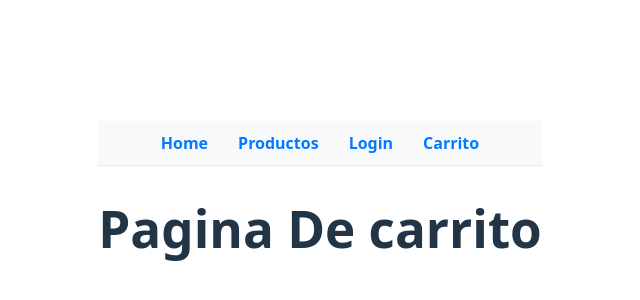
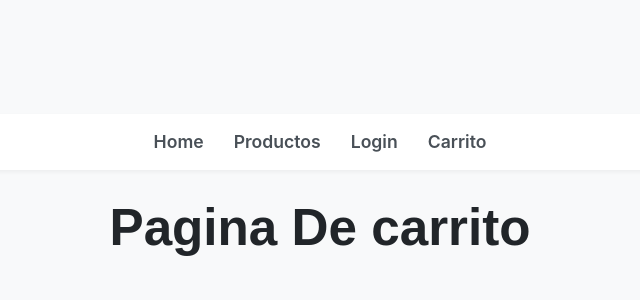
Before and after one commit to etec-programacion-3/programacion-3-2025-almada-Thiagox789, a React app in the folder frontend/: page /Carrito in a window 1280 px wide. Shown: the part 202-502 px from the top of the page, without its empty margins (320-960 px from the left). Built offline with nearby package versions, Linux system fonts and the light colour scheme; the HTML template or start-up script is replaced by a standard one.

Commit message:
Mejorado

```diff
--- a/frontend/src/App.css
+++ b/frontend/src/App.css
@@ -1,107 +1,210 @@
-#root {
-  max-width: 1280px;
-  margin: 0 auto;
-  padding: 2rem;
-  text-align: center;
+/* Global Styles & Resets */
+:root {
+  font-family: 'Inter', sans-serif; /* Modern font */
+  line-height: 1.5;
+  font-weight: 400;
+
+  color-scheme: light dark;
+  color: #333; /* Darker text for better readability */
+  background-color: #f8f9fa; /* Light background */
+
+  font-synthesis: none;
+  text-rendering: optimizeLegibility;
+  -webkit-font-smoothing: antialiased;
+  -moz-osx-font-smoothing: grayscale;
 }
 
-.logo {
-  height: 6em;
-  padding: 1.5em;
-  will-change: filter;
-  transition: filter 300ms;
-}
-.logo:hover {
-  filter: drop-shadow(0 0 2em #646cffaa);
-}
-.logo.react:hover {
-  filter: drop-shadow(0 0 2em #61dafbaa);
+body {
+  margin: 0;
+  display: flex;
+  place-items: center;
+  min-width: 320px;
+  min-height: 100vh;
 }
 
-@keyframes logo-spin {
-  from {
-    transform: rotate(0deg);
-  }
-  to {
-    transform: rotate(360deg);
-  }
+#root {
+  max-width: 1400px; /* Wider layout */
+  margin: 0 auto;
+  padding: 0; /* Remove root padding, components will manage their own */
+  text-align: center;
+  width: 100%;
 }
 
-@media (prefers-reduced-motion: no-preference) {
-  a:nth-of-type(2) .logo {
-    animation: logo-spin infinite 20s linear;
-  }
+h1, h2, h3, h4, h5, h6 {
+  font-family: 'Montserrat', sans-serif; /* A more elegant heading font */
+  color: #212529; /* Darker headings */
+  margin-top: 0;
+  margin-bottom: 0.5em;
 }
 
-.card {
-  padding: 2em;
+p {
+  margin-bottom: 1em;
 }
 
-.read-the-docs {
-  color: #888;
+a {
+  font-weight: 500;
+  color: #007bff;
+  text-decoration: inherit;
+}
+a:hover {
+  color: #0056b3;
 }
 
-/* Custom styles for ProductCard and HomePage */
-.home-page {
-  padding: 20px;
+button {
+  border-radius: 8px;
+  border: 1px solid transparent;
+  padding: 0.6em 1.2em;
+  font-size: 1em;
+  font-weight: 500;
+  font-family: inherit;
+  background-color: #007bff;
+  color: #ffffff;
+  cursor: pointer;
+  transition: border-color 0.25s, background-color 0.25s;
+}
+button:hover {
+  border-color: #0056b3;
+  background-color: #0056b3;
+}
+button:focus,
+button:focus-visible {
+  outline: 4px auto -webkit-focus-ring-color;
 }
 
-.home-page h1 {
-  margin-bottom: 20px;
-  color: #333;
-}
-
-.product-list {
-  display: grid;
-  grid-template-columns: repeat(auto-fill, minmax(250px, 1fr));
-  gap: 20px;
-  justify-content: center;
-}
-
-.product-card {
-  border: 1px solid #ddd;
-  border-radius: 8px;
-  padding: 15px;
-  box-shadow: 0 2px 4px rgba(0, 0, 0, 0.1);
-  text-align: left;
-  background-color: #fff;
-}
-
-.product-card h3 {
-  margin-top: 0;
-  color: #007bff;
-}
-
-.product-card p {
-  margin-bottom: 5px;
-  color: #555;
-}
-
-.product-card p:last-child {
-  font-weight: bold;
-  color: #28a745;
+/* Navigation Bar */
+nav {
+  background-color: #ffffff;
+  box-shadow: 0 2px 4px rgba(0, 0, 0, 0.05);
+  padding: 15px 0;
+  margin-bottom: 30px;
 }
 
 nav ul {
   list-style: none;
   padding: 0;
+  margin: 0;
   display: flex;
   justify-content: center;
-  background-color: #f8f9fa;
-  padding: 10px 0;
-  border-bottom: 1px solid #e7e7e7;
-}
-
-nav li {
-  margin: 0 15px;
+  gap: 30px; /* Space out nav items */
 }
 
 nav a {
-  text-decoration: none;
-  color: #007bff;
-  font-weight: bold;
+  color: #495057; /* Darker nav links */
+  font-weight: 600;
+  font-size: 1.1em;
+  transition: color 0.2s ease-in-out;
 }
 
 nav a:hover {
-  color: #0056b3;
+  color: #007bff;
 }
+
+/* HomePage & Product List */
+.home-page {
+  padding: 40px 20px;
+  max-width: 1200px;
+  margin: 0 auto;
+}
+
+.home-page h1 {
+  font-size: 3em;
+  color: #212529;
+  margin-bottom: 40px;
+}
+
+.product-list {
+  display: grid;
+  grid-template-columns: repeat(auto-fill, minmax(280px, 1fr)); /* Slightly larger cards */
+  gap: 30px; /* More space between cards */
+  justify-content: center;
+  padding: 20px 0;
+}
+
+.product-card-link {
+  text-decoration: none;
+  color: inherit;
+}
+
+.product-card {
+  background-color: #ffffff;
+  border: none; /* Remove border */
+  border-radius: 12px; /* More rounded corners */
+  padding: 25px;
+  box-shadow: 0 6px 15px rgba(0, 0, 0, 0.08); /* Stronger, softer shadow */
+  text-align: left;
+  transition: transform 0.3s ease-in-out, box-shadow 0.3s ease-in-out;
+  display: flex;
+  flex-direction: column;
+  justify-content: space-between;
+  min-height: 200px; /* Ensure consistent card height */
+}
+
+.product-card:hover {
+  transform: translateY(-8px); /* More pronounced lift */
+  box-shadow: 0 10px 25px rgba(0, 0, 0, 0.15); /* Enhanced shadow on hover */
+}
+
+.product-card h3 {
+  font-size: 1.6em;
+  color: #007bff;
+  margin-bottom: 10px;
+}
+
+.product-card p {
+  font-size: 0.95em;
+  color: #6c757d; /* Muted description text */
+  margin-bottom: 8px;
+}
+
+.product-card p:last-of-type { /* Target the price paragraph */
+  font-weight: 700; /* Bolder price */
+  color: #28a745; /* Green for price */
+  font-size: 1.2em;
+  margin-top: auto; /* Push price to bottom */
+}
+
+/* ProductDetailPage */
+.product-detail-container {
+  max-width: 900px; /* Wider detail page */
+  margin: 50px auto;
+  padding: 40px;
+  border: none;
+  border-radius: 15px; /* More rounded */
+  box-shadow: 0 8px 20px rgba(0, 0, 0, 0.1); /* Professional shadow */
+  background-color: #ffffff;
+  text-align: left;
+}
+
+.product-detail-title {
+  color: #212529;
+  font-size: 3.5em; /* Larger title */
+  margin-bottom: 30px;
+  border-bottom: 3px solid #007bff; /* Thicker, prominent border */
+  padding-bottom: 15px;
+  text-align: center;
+}
+
+.product-detail-info {
+  padding: 20px 0;
+}
+
+.product-detail-info p {
+  font-size: 1.2em; /* Larger text */
+  line-height: 1.8;
+  margin-bottom: 15px;
+  color: #495057;
+}
+
+.product-detail-info strong {
+  color: #007bff;
+  font-weight: 600;
+}
+
+.product-detail-price {
+  font-size: 1.8em; /* Larger price */
+  color: #28a745;
+  font-weight: 700;
+  display: block; /* Ensure it takes full width */
+  margin-top: 20px;
+  text-align: right;
+}
--- a/frontend/src/App.jsx
+++ b/frontend/src/App.jsx
@@ -4,7 +4,7 @@ import HomePage from './components/HomePage';
 import Productos from './components/Productos';
 import Login from './components/Login';
 import Carrito from './components/Carrito';
-
+import ProductDetailPage from './components/ProductDetailPage';
 function App() {
   return (
     <>
@@ -22,6 +22,7 @@ function App() {
         <Route path="/Productos" element={<Productos />} />
         <Route path="/Login" element={<Login />} />
         <Route path="/Carrito" element={<Carrito />} />
+        <Route path="/products/:id" element={<ProductDetailPage />} />
       </Routes>
     </>
   )
--- a/frontend/src/components/ProductCard.jsx
+++ b/frontend/src/components/ProductCard.jsx
@@ -1,14 +1,17 @@
 import React from 'react';
+import { Link } from 'react-router-dom'; // Import Link
 import '../App.css'; // Assuming App.css contains some basic styling
 
 const ProductCard = ({ product }) => {
   return (
+    <Link to={`/products/${product.id_producto}`} className="product-card-link"> {/* Wrap with Link */}
       <div className="product-card">
         <h3>{product.nombre_producto}</h3>
         <p>{product.descripcion_producto}</p>
         <p>Price: ${product.precio_producto}</p>
         {/* Add more product details as needed */}
       </div>
+    </Link>
   );
 };
 
--- /dev/null
+++ b/frontend/src/components/ProductDetailPage.jsx
@@ -0,0 +1,54 @@
+import React, { useState, useEffect } from 'react';
+import { useParams } from 'react-router-dom';
+import axios from 'axios';
+
+const ProductDetailPage = () => {
+    const { id } = useParams();
+    const [product, setProduct] = useState(null);
+    const [loading, setLoading] = useState(true);
+    const [error, setError] = useState(null);
+
+    useEffect(() => {
+        const fetchProduct = async () => {
+            try {
+                const response = await axios.get(`http://localhost:8000/products/${id}`); // Assuming backend runs on port 8000
+                setProduct(response.data);
+            } catch (err) {
+                setError('Error al cargar el producto.');
+                console.error(err);
+            } finally {
+                setLoading(false);
+            }
+        };
+
+        if (id) {
+            fetchProduct();
+        }
+    }, [id]);
+
+    if (loading) {
+        return <div>Cargando producto...</div>;
+    }
+
+    if (error) {
+        return <div>Error: {error}</div>;
+    }
+
+    if (!product) {
+        return <div>Producto no encontrado.</div>;
+    }
+
+    return (
+        <div className="product-detail-container">
+            <h1 className="product-detail-title">{product.nombre_producto}</h1>
+            <div className="product-detail-info">
+                <p><strong>Descripción:</strong> {product.descripcion_producto}</p>
+                <p><strong>Precio:</strong> <span className="product-detail-price">${product.precio_producto}</span></p>
+                <p><strong>Cantidad disponible:</strong> {product.cantidad_producto}</p>
+            </div>
+            {/* Add more product details as needed */}
+        </div>
+    );
+};
+
+export default ProductDetailPage;
```
Also changed, not shown: 1 other file (tests, documents, lock files or other folders). Lines whose indentation alone changed are shown as unchanged.
